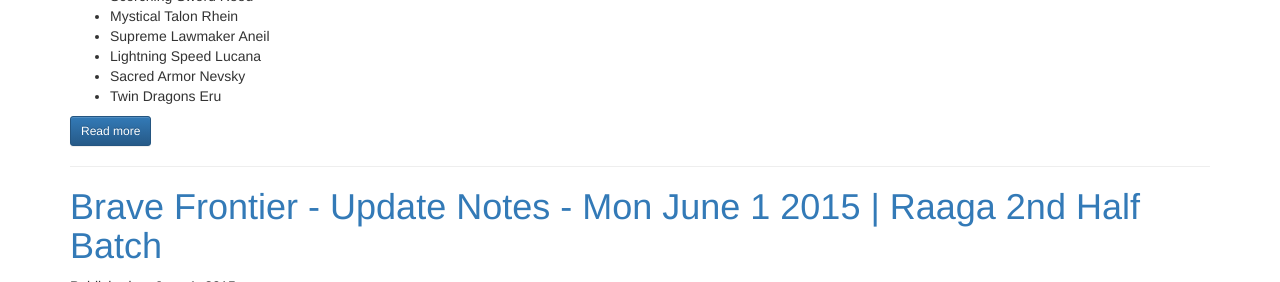
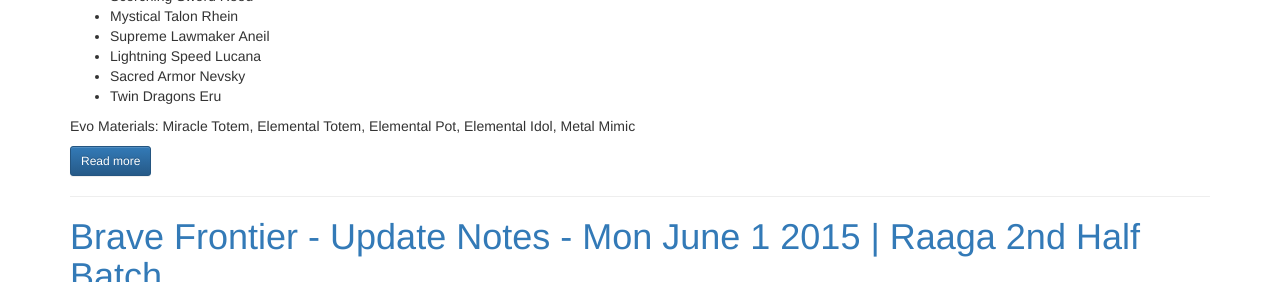
Before and after one commit to Deathmax/deathmax.github.io, a Jekyll site: the page built from index.html, in a window 1280 px wide and 900 px high, scrolled down 384 px, cut to the strip 142-424 px from the top of the window. Built offline with Jekyll 4.4.1, drawn with Linux system fonts in a browser that asks for light colours; nearby versions of some CDN libraries; library files that are not in the unit come from our copies; the list of posts is cut into pages by our own code.

Commit message:
add evo mat

```diff
--- a/_posts/2015-06-02-bravefrontier-update-notes.md
+++ b/_posts/2015-06-02-bravefrontier-update-notes.md
@@ -17,6 +17,8 @@
 * Sacred Armor Nevsky
 * Twin Dragons Eru
 
+Evo Materials: Miracle Totem, Elemental Totem, Elemental Pot, Elemental Idol, Metal Mimic
+
 <!--more-->
 
 #Grand Quest
```
